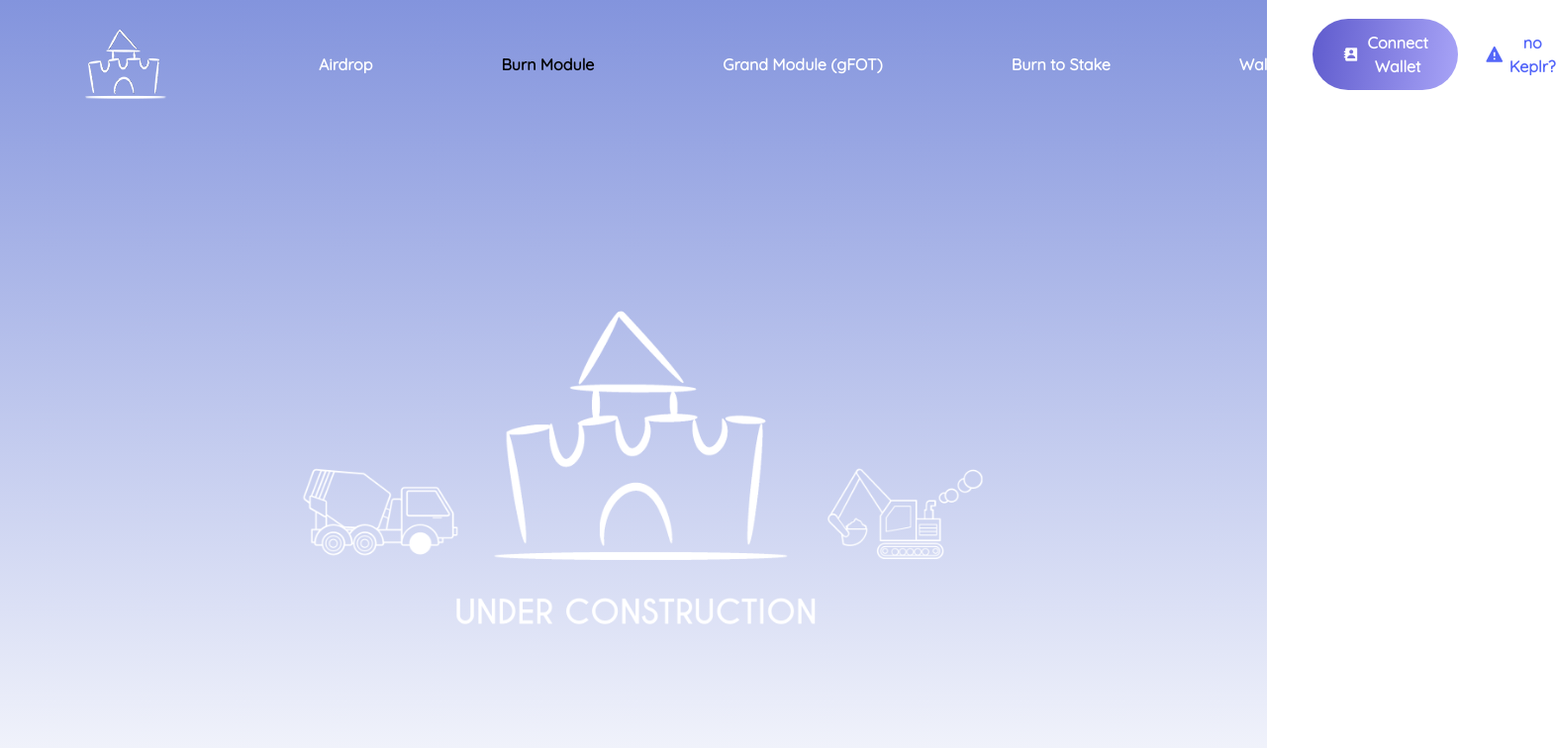
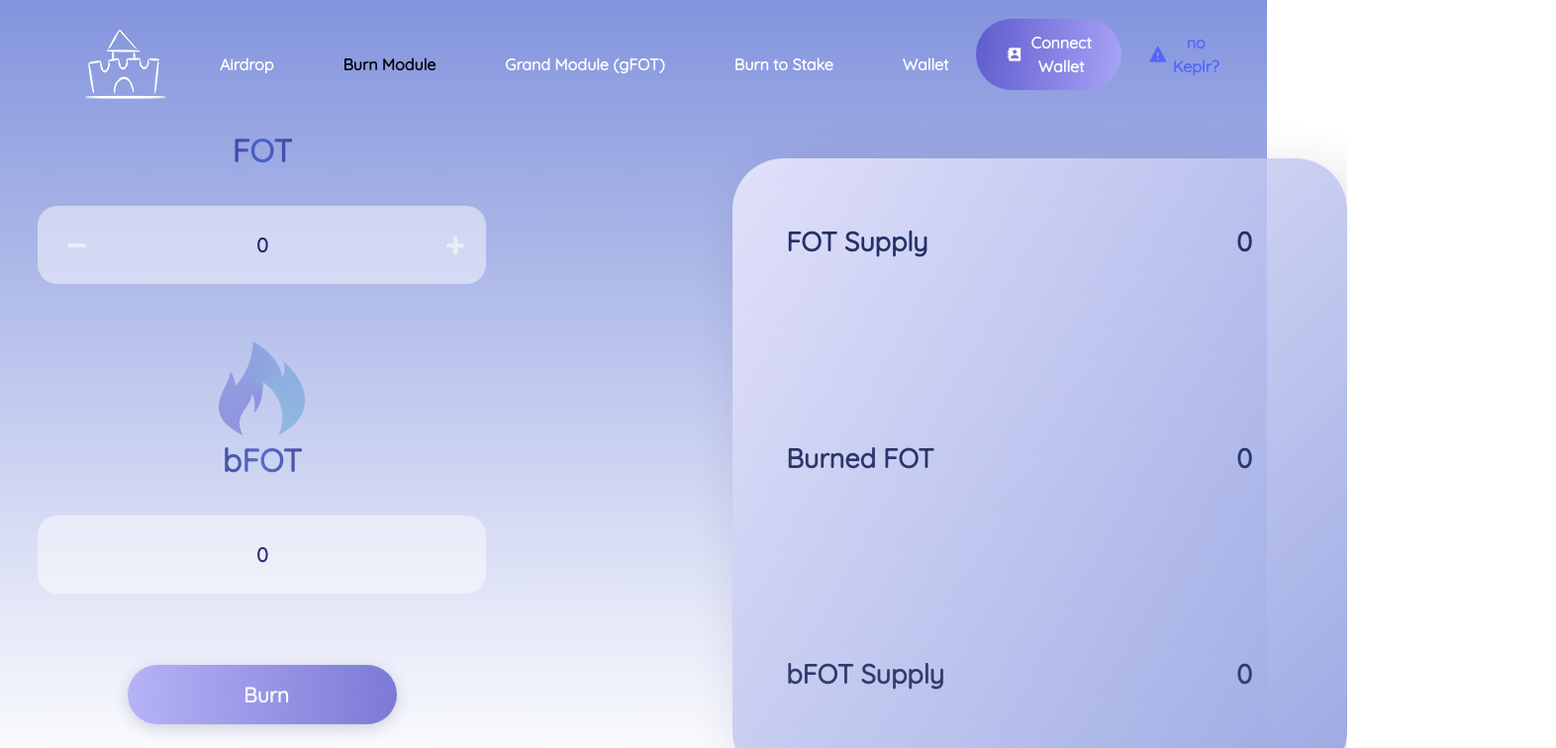
Before and after one commit to cryptooeros/Fortis-Oeconomia, a Next.js app: page /burnmodule in a window 1280 px wide. Shown: the top 756 px of the page at 99% size, 1572 px wide, since content can reach past the window. Built offline with nearby package versions, Linux system fonts and the light colour scheme.

Commit message:
burnmodule

```diff
--- a/pages/burnmodule.tsx
+++ b/pages/burnmodule.tsx
@@ -1,14 +1,97 @@
 const burnmodule = () => {
+
   return (
-      <div className="container">
-                <img
-                  src="/images/construction.png"
-                  alt="image"
-                  className="justify-left"
-                  style={{ display: "block", marginLeft:"auto", marginRight:"auto", width: "750px", height:"750px" }}
-                />
+    <>
+      <div style={{ position: "relative", display: "flex", flexDirection: "row" }}>
+        <div style={{ width: "50%" }}>
+          <div className="container">
+            <div className="currencyt-box" style={{ height: "681px", width: "600px", background: "transparent", boxShadow: "none" }}>
+              <div className="currencyt-selection" style={{ width: "453px" }}>
+                <label className="wallet-title"
+                  style={{
+                    alignItems: "center",
+                    fontWeight: "600",
+                    fontSize: "32px",
+                    lineHeight: "48px",
+                    marginBottom: "32px",
+                  }}
+                >
+                  FOT
+                </label>
+                <label className="wallet-label" style={{ background: "rgba(255, 255, 255, 0.6)", width: "453px", height: "79px", borderRadius: "20px", marginBottom: "58px", display: "flex", flexDirection: "row" }}>
+                  <button className="fa fa-minus" style={{ width: "fit-content", height: "48px", border: "2px solid #00000", background: "transparent", boxShadow: "none", color: "#080451;", marginLeft: "16px", marginTop: "16px", marginBottom: "15px" }} />
+                  <span style={{ color: "#080451", marginLeft: "auto", marginRight: "auto" }}>0</span>
+                  <button className="fa fa-plus" style={{ width: "fit-content", height: "48px", border: "2px solid #00000", background: "transparent", boxShadow: "none", color: "#080451;", marginRight: "16px", marginTop: "16px", marginBottom: "15px" }} />
+                </label>
+                <div><img src="../images/fire.png" style={{ marginBottom: "57.79" }}></img></div>
+                <label className="wallet-title"
+                  style={{
+                    alignItems: "center",
+                    fontWeight: "600",
+                    fontSize: "32px",
+                    lineHeight: "48px",
+                    marginBottom: "32px",
+                  }}
+                >
+                  bFOT
+                </label>
+                <label className="wallet-label" style={{ background: "rgba(255, 255, 255, 0.6)", width: "453px", height: "79px", borderRadius: "20px", marginBottom: "72px", display:"flex" }}>
+                  <span style={{ color: "#080451", marginLeft: "auto", marginRight: "auto"}}>0</span>
+                </label>
+                <button>Burn</button>
+              </div>
+
+
+            </div>
+          </div>
+
+
+        </div>
+        <div style={{ width: "50%" }}>
+          <div className="currencyt-box" style={{ height: "631px", marginTop: "50px", marginLeft: "100px", width: "621px" }}>
+            <div className="currencyt-selection" style={{}}>
+              <div className="wallet-text" style={{ textAlign: "left" }}>
+                <label className="wallet-label" style={{ fontSize: "27px", marginLeft: "20px", marginBottom: "178px", width: "486px",color:"#030f49" }}>
+                  FOT Supply
+                  <span style={{
+                    fontSize: "27px",
+                    display: "block",
+                    float: "right",
+                  }}> 0
+                  </span>
+                </label>
+              </div>
+              <div className="wallet-text" style={{ textAlign: "left" }}>
+                <label className="wallet-label" style={{ fontSize: "27px", marginLeft: "20px", marginBottom: "178px", width: "486px",color:"#030f49" }}>
+                  Burned FOT
+                  <span style={{
+                    fontSize: "27px",
+                    display: "block",
+                    float: "right",
+                  }}> 0
+                  </span>
+                </label>
+              </div>
+              <div className="wallet-text" style={{ textAlign: "left" }}>
+                <label className="wallet-label" style={{ fontSize: "27px", marginLeft: "20px", width: "486px",color:"#030f49" }}>
+                  bFOT Supply
+                  <span style={{
+                    fontSize: "27px",
+                    display: "block",
+                    float: "right",
+                  }}> 0
+                  </span>
+                </label>
+              </div>
+            </div>
+
+          </div>
+
+
+        </div>
       </div>
-)
+    </>
+  )
 }
 
 export default burnmodule
```
Also changed, not shown: pages/nwallet.tsx (+26 -19 lines), public/css/style.css, public/images/fire.png (added).
